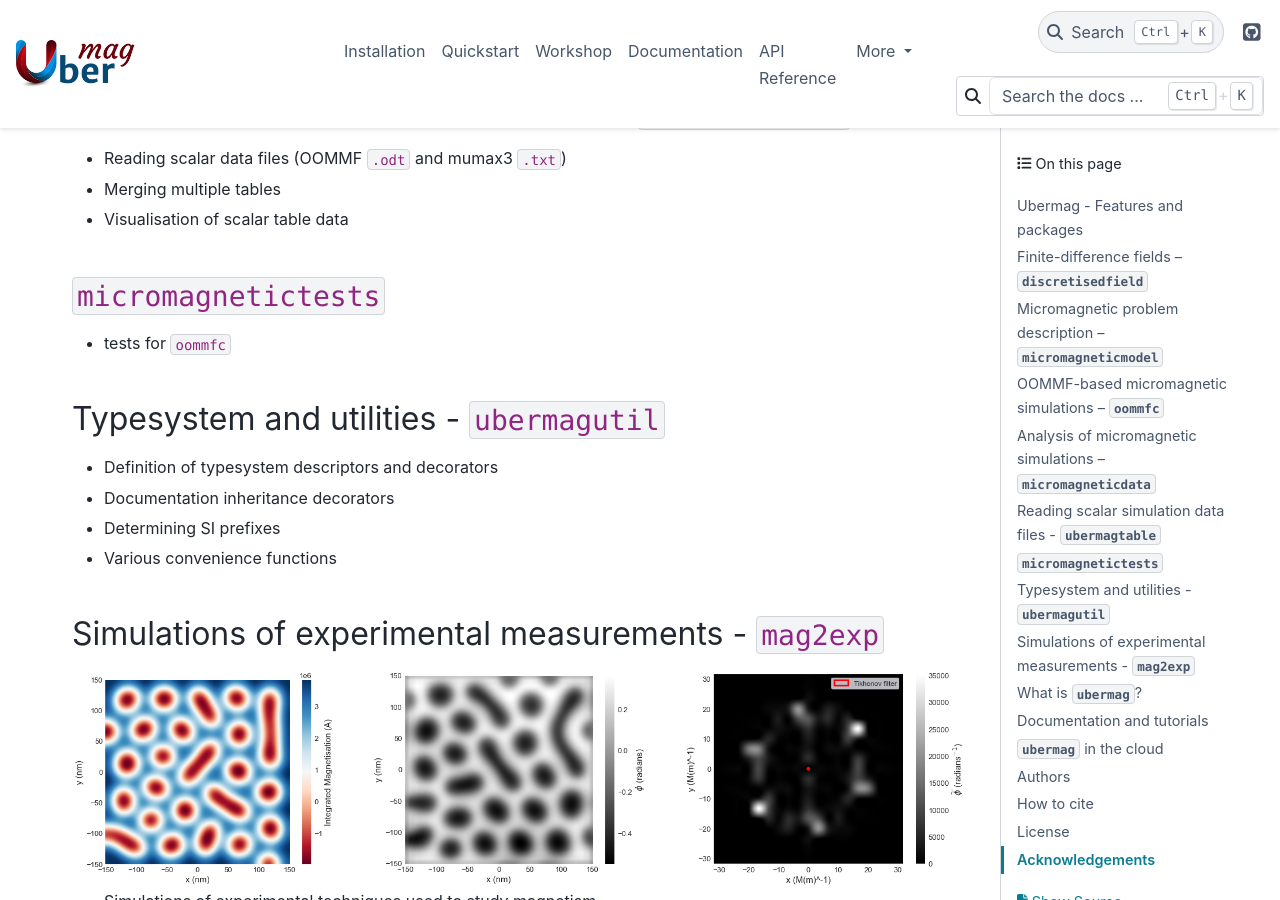
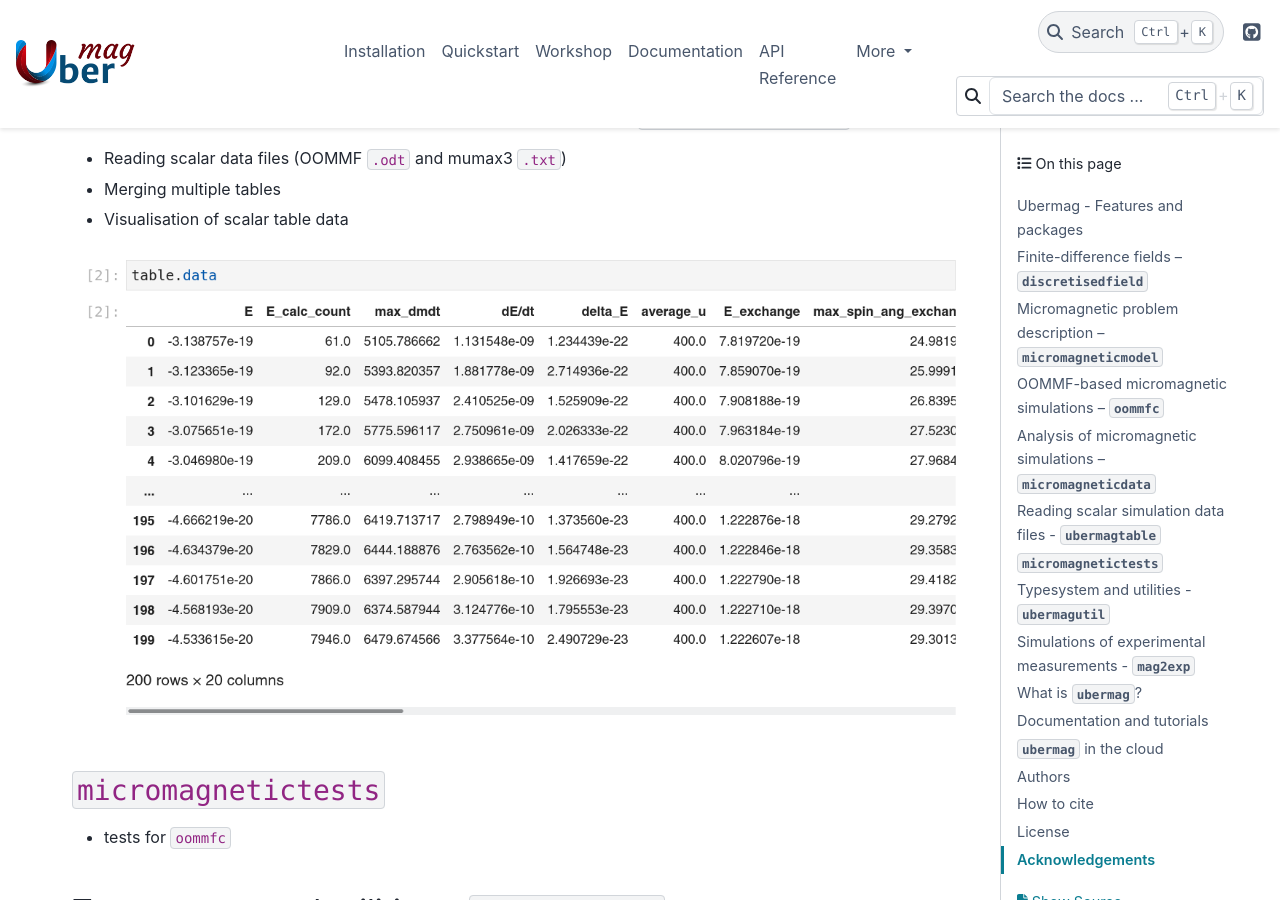
Before and after one commit to ubermag/ubermag.github.io, a Sphinx documentation site: the page built from source/index.rst, in a window 1280 px wide and 900 px high, scrolled down 2184 px. Built offline with Sphinx 7.4.7 and the PyData theme 0.15.4, drawn with Linux system fonts in a browser that asks for light colours; pages that are not in the unit, such as notebooks, are missing from menus.

Commit message:
Add images

```diff
--- a/source/index.rst
+++ b/source/index.rst
@@ -54,6 +54,7 @@ Reading scalar simulation data files - ``ubermagtable``
 - Merging multiple tables
 - Visualisation of scalar table data
 
+.. image:: _static/ubermagtable.png
 
 ``micromagnetictests``
 ----------------------
@@ -83,7 +86,6 @@ Simulations of experimental measurements - ``mag2exp``
   - Small Angle X-ray Scattering
   - Small Angle Neutron Scattering
   - Magneto-Optical Kerr Effect Microscopy
-
 
 What is ``ubermag``?
 --------------------
```
Also changed, not shown: other parts of source/index.rst (+2 -0 lines), source/_static/ubermagtable.png (added), source/_static/ubermagutil.png (added).
